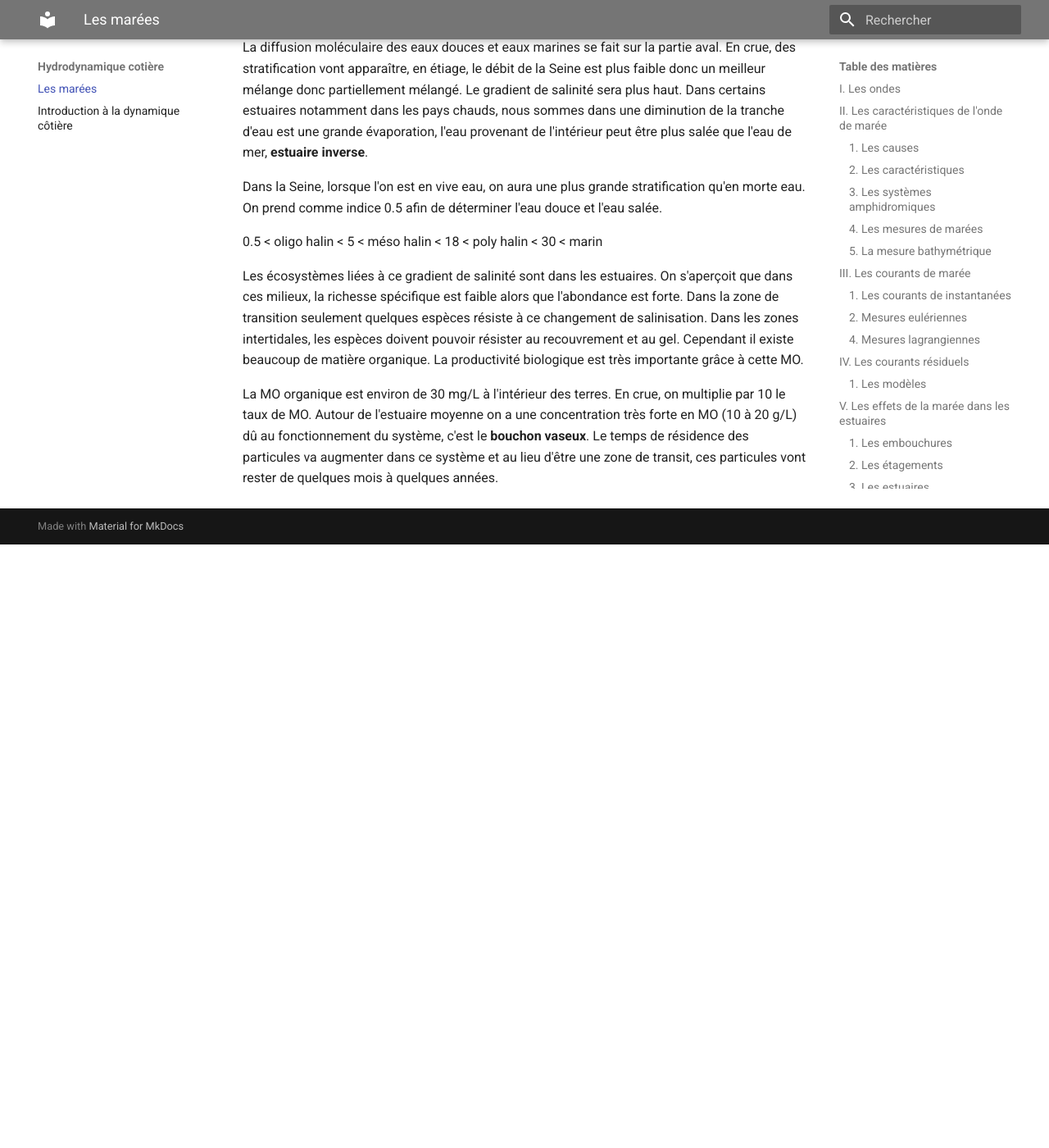
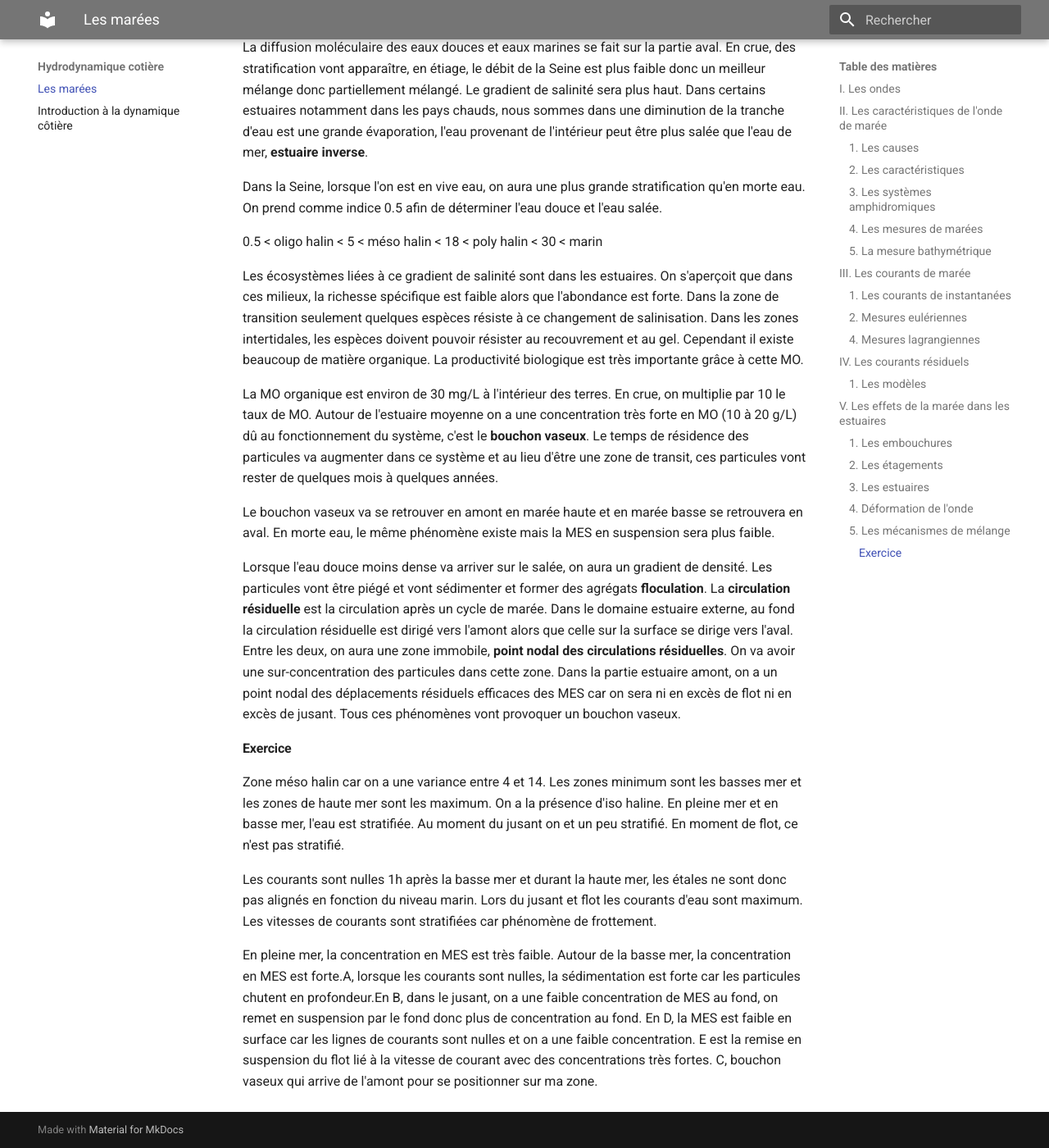
Before and after one commit to Lizeem/L3STcours, an MkDocs documentation site: the page built from Docs/Hydrodynamique cotière/Les marées.md, in a window 1280 px wide and 1400 px high, scrolled down 7939 px. Shown: the whole window at 82% size. Built offline with MkDocs 1.6.1 and Material for MkDocs 9.7.7, drawn with Linux system fonts in a browser that asks for light colours; before the commit the page ends 8603 px from its top, so only the background shows below that; some of the changed text lies outside the part shown.

Commit message:
Update les marées

```diff
--- a/Docs/Hydrodynamique cotière/Les marées.md
+++ b/Docs/Hydrodynamique cotière/Les marées.md
@@ -165,7 +165,7 @@ Les estuaires ont trois forçages principaux (fleuves, marées, houles) qui vont
 
 L'embouchure de la Seine, l'onde de marée va pénétrer jusqu'à un barrage. L'énergie est très importante en amont et va petit à petit diminuer vers l'embouchure, la houle va diminuer en entrant dans l'estuaire. Au milieu, l'énergie de marée va se renforcer et va diminuer vers l'amont.
 
-A marée basse on aura ue petit quantité d'eau et à marrée haute une grande couverture d'eau. La différence entre ces deux périodes est le **volume oscillant**. Les aménagements par l'Homme conduit à la diminution de ce volume. On essaye aujourd'hui de ne plus affecter ce volume. Sur l'estuaire de la Seine, les mélange se font moins on a donc moins de biodiversité.
+A marée basse on aura ue petit quantité d'eau et à marée haute une grande couverture d'eau. La différence entre ces deux périodes est le **volume oscillant**. Les aménagements par l'Homme conduit à la diminution de ce volume. On essaye aujourd'hui de ne plus affecter ce volume. Sur l'estuaire de la Seine, les mélange se font moins on a donc moins de biodiversité.
 
 Le **point caractéristique** zone dans lequel, on aura la même basse mer en vive eau et morte eau. Au cours de l'alternance vive eau morte eau, il va y avoir un stockage d'eau à l'amont pendant la période de vive eau. Et va faire que les niveau de basse mer de morte eau auront un niveau au dessus que ce qui est attendu.
 
@@ -194,3 +194,15 @@ Les écosystèmes liées à ce gradient de salinité sont dans les estuaires. On
 Dans les zones intertidales, les espèces doivent pouvoir résister au recouvrement et au gel. Cependant il existe beaucoup de matière organique. La productivité biologique est très importante grâce à cette MO.
 
 La MO organique est environ de 30 mg/L  à l'intérieur des terres. En crue, on multiplie par 10 le taux de MO. Autour de l'estuaire moyenne on a une concentration très forte en MO (10 à 20 g/L) dû au fonctionnement du système, c'est le **bouchon vaseux**. Le temps de résidence des particules va augmenter dans ce système et au lieu d'être une zone de transit, ces particules vont rester de quelques mois à quelques années.
+
+Le bouchon vaseux va se retrouver en amont en marée haute et en marée basse se retrouvera en aval. En morte eau, le même phénomène existe mais la MES en suspension sera plus faible.
+
+Lorsque l'eau douce moins dense va arriver sur le salée, on aura un gradient de densité. Les particules vont être piégé et vont sédimenter et former des agrégats **floculation**. La **circulation résiduelle** est la circulation après un cycle de marée. Dans le domaine estuaire externe, au fond la circulation résiduelle est dirigé vers l'amont alors que celle sur la surface se dirige vers l'aval. Entre les deux, on aura une zone immobile, **point nodal des circulations résiduelles**. On va avoir une sur-concentration des particules dans cette zone. Dans la partie estuaire amont, on a un point nodal des déplacements résiduels efficaces des MES car on sera ni en excès de flot ni en excès de jusant. Tous ces phénomènes vont provoquer un bouchon vaseux.
+
+#### Exercice
+
+Zone méso halin car on a une variance entre 4 et 14. Les zones minimum sont les basses mer et les zones de haute mer sont les maximum. On a la présence d'iso haline. En pleine mer et en basse mer, l'eau est stratifiée. Au moment du jusant on et un peu stratifié. En moment de flot, ce n'est pas stratifié.
+
+Les courants sont nulles 1h après la basse mer et durant la haute mer, les étales ne sont donc pas alignés en fonction du niveau marin. Lors du jusant et flot les courants d'eau sont maximum. Les vitesses de courants sont stratifiées car phénomène de frottement.
+
+En pleine mer, la concentration en MES est très faible. Autour de la basse mer, la concentration en MES est forte.A, lorsque les courants sont nulles, la sédimentation est forte car les particules chutent en profondeur.En B, dans le jusant, on a une faible concentration de MES au fond, on remet en suspension par le fond donc plus de concentration au fond. En D, la MES est faible en surface car les lignes de courants sont nulles et on a une faible concentration. E est la remise en suspension du flot lié à la vitesse de courant avec des concentrations très fortes. C, bouchon vaseux qui arrive de l'amont pour se positionner sur ma zone.
```
